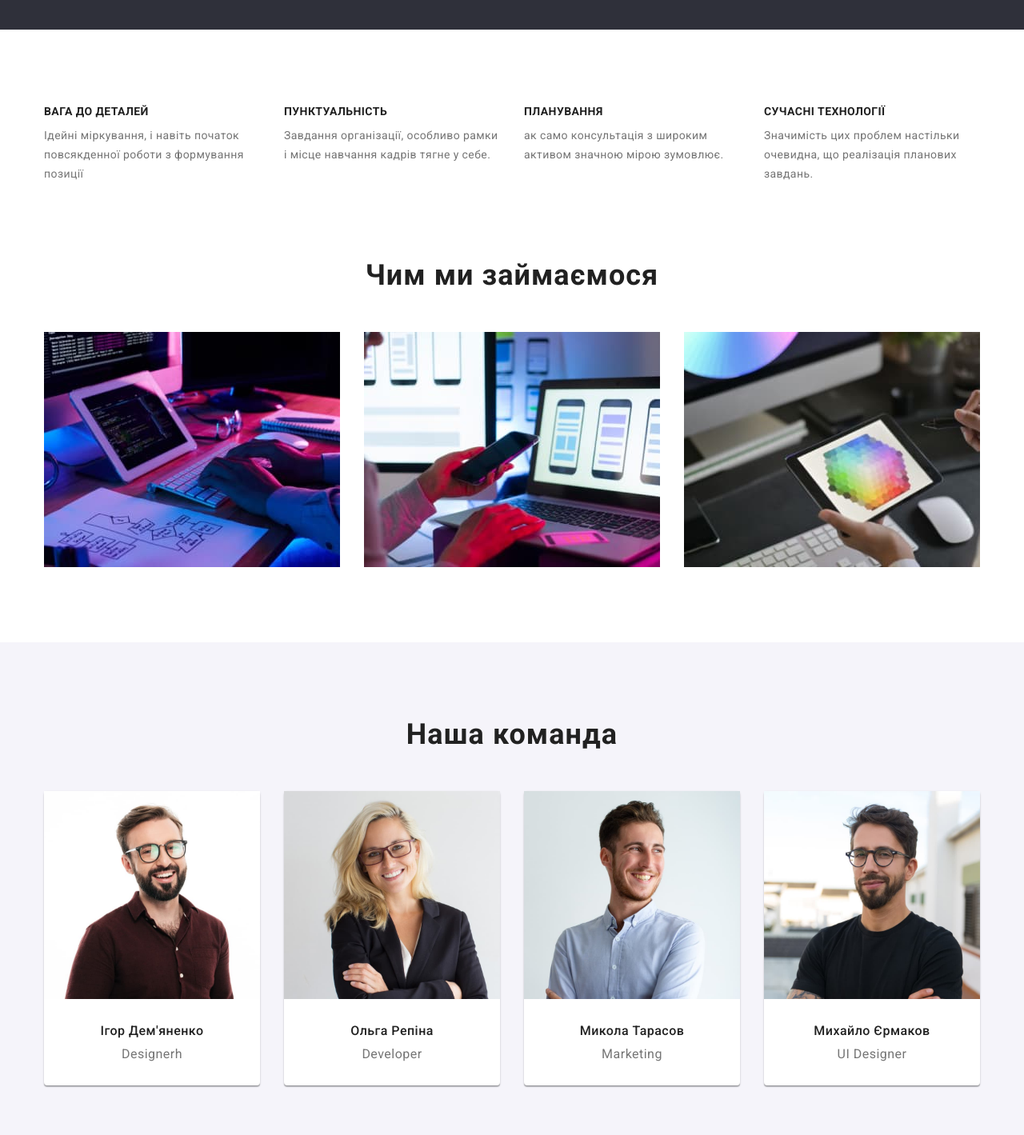
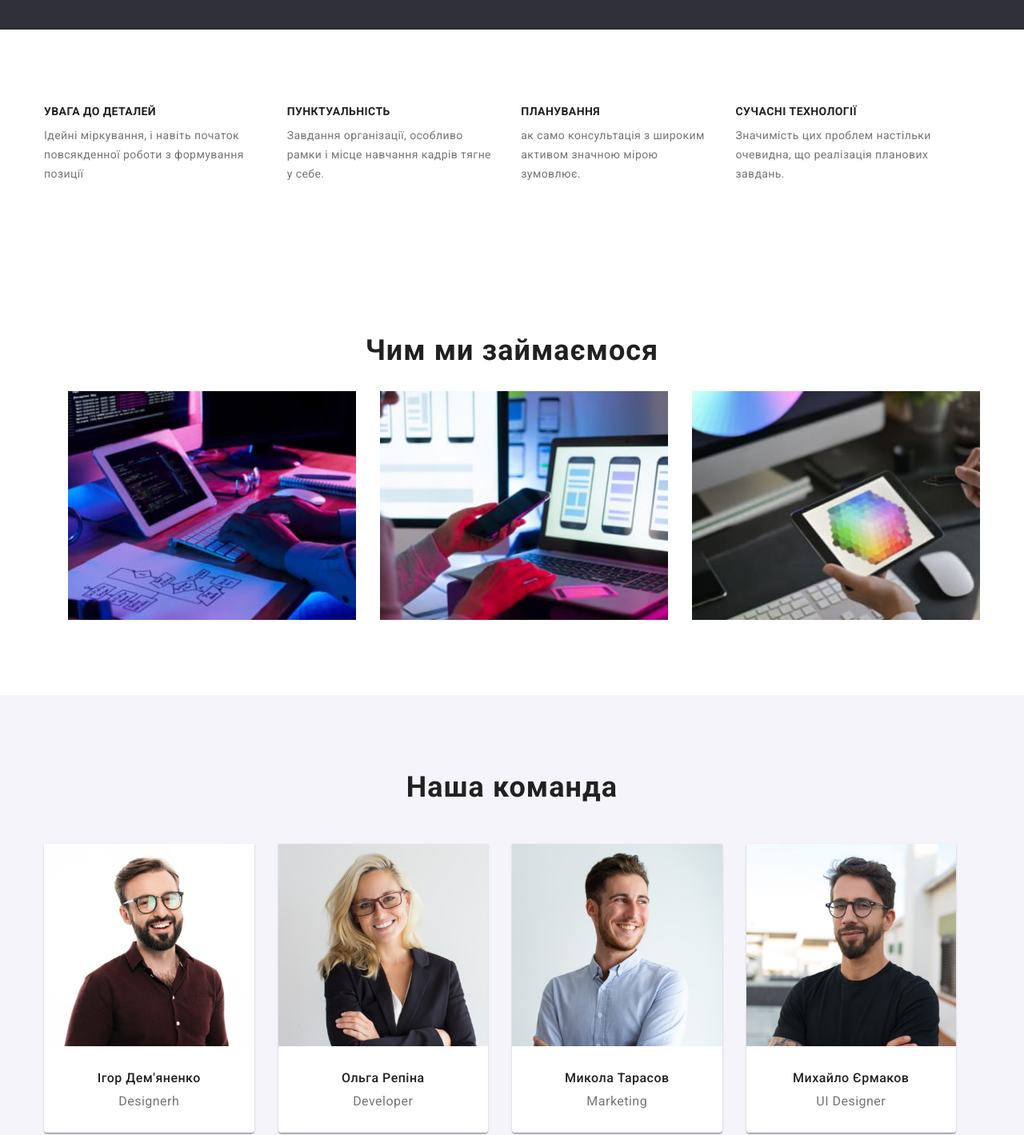
Before and after one commit to HalynaLatuta/goit-markup-hw-03, a plain HTML site: page index.html in a window 1280 px wide. Shown: the part 640-2059 px from the top of the page at 80% size. Drawn offline with nearby package versions, Linux system fonts and the light colour scheme.

Commit message:
виправлення помилок

```diff
--- a/css/style.css
+++ b/css/style.css
@@ -58,15 +58,11 @@ img {
   padding-bottom: 94px;
 }
 
-.card {
-  box-shadow: 0px 1px 3px rgba(0, 0, 0, 0.12), 0px 1px 1px rgba(0, 0, 0, 0.14), 0px 2px 1px rgba(0, 0, 0, 0.2);
-    border-radius: 0px 0px 4px 4px;
-}
-
 /* header */
 .header {
   border-bottom: 1px solid #ececec;
 }
+
 .header .container {
   display: flex;
 }
@@ -78,6 +74,7 @@ img {
   line-height: 16px;
   letter-spacing: 0.02em;
 }
+
 .header-link {
   color: var(--primary-text-color);
   font-weight: 500;
@@ -90,6 +87,7 @@ img {
 .header .link:focus {
   color: var(--color-button-accent);
 }
+
 .nav {
   display: flex;
   align-items: center;
@@ -102,6 +100,7 @@ img {
   align-items: center;
   margin-left: auto;
 }
+
 .logo {
   font-family: 'Raleway', sans-serif;
   font-weight: 700;
@@ -110,9 +109,11 @@ img {
   letter-spacing: 0.03em;
   color: #000000;
 }
+
 .logo-last-part {
   color: var(--color-button-accent);
 }
+
 .site-nav {
   display: flex;
   flex-direction: row;
@@ -129,6 +130,7 @@ img {
 .contacts-item {
   margin-right: 50px;
 }
+
 .site-nav-item:last-child,
 .contacts-item:last-child {
   margin-right: 0;
@@ -154,8 +156,9 @@ img {
 .hero {
   background-color: var(--second-bg-color);
   text-align: center;
-  padding: 200px;
+  padding: 200px 0;
 }
+
 .hero-title {
   width: 695px;
   color: var(--color-text-white);
@@ -163,8 +166,9 @@ img {
   font-size: 44px;
   line-height: 60px;
   letter-spacing: 0.06em;
-  margin: 0 auto 30px auto;
+  margin: 0 auto 30px;
 }
+
 .button {
   background-color: var(--color-button-accent);
   font-family: 'Roboto';
@@ -194,12 +198,6 @@ img {
 /* about features*/
 .feature-section-list {
   display: flex;
-  flex-direction: row;
-  justify-content: space-between;
-}
-.feature-section-item {
-  display: inline-block;
-  max-width: 270px;
 }
 
 .feature-section-title {
@@ -211,6 +209,7 @@ img {
   letter-spacing: 0.03em;
   text-transform: uppercase;
 }
+
 .feature-section-text {
   color: var(--secont-text-color);
   font-size: 14px;
@@ -220,28 +219,41 @@ img {
   letter-spacing: 0.03em;
 }
 
+.feature-section-item:nth-child(3n) {
+  margin-right: 0;
+}
+
+.feature-section-item:nth-last-child(-n + 4) {
+  padding-right: 30px;;
+}
+
 /* section wedo*/
-
-.section.works {
-  padding-top: 0;
-}
 
 .section-title.works {
   font-size: 36px;
   line-height: 42px;
   text-align: center;
   letter-spacing: 0.03em;
-  margin-bottom: 50px;
+  margin-bottom: 30px;
 }
+
 .our-works-list {
   display: flex;
-  flex-direction: row;
-  justify-content: space-between;
+}
+
+.works-card {
+  flex-basis: calc(100% / 3 - 30px);
+  margin-left: 30px;
 }
 
 /*our team*/
 .section.our-team {
   background-color: var(--color-secondary);
+}
+.card {
+  box-shadow: 0px 1px 3px rgba(0, 0, 0, 0.12), 0px 1px 1px rgba(0, 0, 0, 0.14), 0px 2px 1px rgba(0, 0, 0, 0.2);
+  border-radius: 0px 0px 4px 4px;
+  width: 270px;
 }
 .our-team-section-title {
   text-align: center;
@@ -253,8 +265,6 @@ img {
 }
 .our-team-section-list {
   display: flex;
-  flex-direction: row;
-  justify-content: space-between;
 }
 .our-team-section-list-item {
   background-color: var(--primary-bg-color);
@@ -272,12 +282,17 @@ img {
   letter-spacing: 0.03em;
   margin-bottom: 10px;
 }
+
 .our-team-member-position {
   color: var(--secont-text-color);
   font-weight: 400;
   font-size: 16px;
   line-height: 19px;
   letter-spacing: 0.03em;
+}
+.our-team-section-list-card {
+  flex-basis: calc(100% / 4 - 30px);
+  margin-right: 30px;
 }
 
 /*footer*/
@@ -287,14 +302,17 @@ img {
   padding-top: 60px;
   padding-bottom: 60px;
 }
+
 .logo.bottom {
   display: inline-block;
   color: var(--primary-bg-color);
   margin-bottom: 20px;
 }
+
 .address {
   width: 231px;
 }
+
 .adress-contacts-link,
 .adress-location {
   display: inline-block;
@@ -305,25 +323,29 @@ img {
   line-height: 24px;
   letter-spacing: 0.03em;
 }
+
 .address-list-item {
   margin-bottom: 10px;
 }
+
 .address-list-item:last-child {
   margin-bottom: 0;
 }
+
 .adress-contacts-link:hover,
 .adress-contacts-link:focus {
   color: var(--color-button-accent);
 }
+
 .adress-contacts-link {
   color: rgba(255, 255, 255, 0.6);
 }
 
 /*portfolio*/
-/* our projects */
 .title-none {
   display: none;
 }
+
 .our-projects-button-list {
   display: flex;
   justify-content: center;
@@ -334,21 +356,19 @@ img {
   background-color: var(--color-secondary);
   color: var(--primary-text-color);
   font-family: 'Roboto';
-  font-style: normal;
   font-weight: 500;
   font-size: 16px;
   line-height: 26px;
-  text-align: center;
   letter-spacing: 0.03em;
-  padding: 8px 50px;
-  border-radius: 4px;
-  border-color: transparent;
+  padding: 6px 25px;
   cursor: pointer;
+  border: none;
 }
 
 .our-projects-button-list-item:not(:last-child) {
   margin-right: 8px;
 }
+
 
 .button-filter:hover,
 .button-filter:focus {
@@ -356,10 +376,9 @@ img {
   color: var(--primary-bg-color);
 }
 
-/* Our projects */
+
 .our-projects-list {
   display: flex;
-  flex-direction: row;
   flex-wrap: wrap;
 }
 
@@ -386,13 +405,8 @@ img {
 }
 
 .our-projects-list-item {
-  display: inline-block;
-  width: calc((100% - 60px) / 3);
   margin-bottom: 30px;
   margin-right: 30px;
-  border-style: solid;
-  border-width: 1px;
-  box-sizing: border-box;
   border: none;
 }
 
--- a/index.html
+++ b/index.html
@@ -12,7 +12,13 @@
       href="https://fonts.googleapis.com/css2?family=Raleway:wght@700&family=Roboto:wght@400;500;700;900&display=swap"
       rel="stylesheet"
     />
-    <link rel="stylesheet" href="https://cdnjs.cloudflare.com/ajax/libs/modern-normalize/1.1.0/modern-normalize.min.css" integrity="sha512-wpPYUAdjBVSE4KJnH1VR1HeZfpl1ub8YT/NKx4PuQ5NmX2tKuGu6U/JRp5y+Y8XG2tV+wKQpNHVUX03MfMFn9Q==" crossorigin="anonymous" referrerpolicy="no-referrer" />
+    <link
+      rel="stylesheet"
+      href="https://cdnjs.cloudflare.com/ajax/libs/modern-normalize/1.1.0/modern-normalize.min.css"
+      integrity="sha512-wpPYUAdjBVSE4KJnH1VR1HeZfpl1ub8YT/NKx4PuQ5NmX2tKuGu6U/JRp5y+Y8XG2tV+wKQpNHVUX03MfMFn9Q=="
+      crossorigin="anonymous"
+      referrerpolicy="no-referrer"
+    />
     <link rel="stylesheet" href="./css/style.css" />
   </head>
 
@@ -57,11 +63,13 @@
     <!--hero-->
     <main class="main">
       <section class="hero">
+        <div class="container">
           <h1 class="hero-title">
             ЕФЕКТИВНІ РІШЕННЯ ДЛЯ <br />
             ВАШОГО БІЗНЕСУ
           </h1>
           <button type="button" class="button">Замовити послугу</button>
+        </div>
       </section>
 
       <!--about features-->
@@ -70,32 +78,40 @@
         <div class="container">
           <h2 class="title-none">Прихований заголовок</h2>
           <ul class="feature-section-list">
-            <li class="feature-section-item">
-              <h3 class="feature-section-title">ВАГА ДО ДЕТАЛЕЙ</h3>
+            <li>
+              <div class="feature-section-item">
+                <h3 class="feature-section-title">УВАГА ДО ДЕТАЛЕЙ</h3>
                 <p class="feature-section-text">
                   Ідейні міркування, і навіть початок повсякденної роботи з
                   формування позиції
                 </p>
+              </div>
             </li>
-            <li class="feature-section-item">
+            <li>
+              <div class="feature-section-item">
                 <h3 class="feature-section-title">ПУНКТУАЛЬНІСТЬ</h3>
                 <p class="feature-section-text">
                   Завдання організації, особливо рамки і місце навчання кадрів
                   тягне у себе.
                 </p>
+              </div>
             </li>
-            <li class="feature-section-item">
+            <li>
+              <div class="feature-section-item">
                 <h3 class="feature-section-title">ПЛАНУВАННЯ</h3>
                 <p class="feature-section-text">
                   ак само консультація з широким активом значною мірою зумовлює.
                 </p>
+              </div>
             </li>
-            <li class="feature-section-item">
+            <li>
+              <div class="feature-section-item">
                 <h3 class="feature-section-title">СУЧАСНІ ТЕХНОЛОГІЇ</h3>
                 <p class="feature-section-text">
                   Значимість цих проблем настільки очевидна, що реалізація
                   планових завдань.
                 </p>
+              </div>
             </li>
           </ul>
         </div>
@@ -106,13 +122,13 @@
         <div class="container">
           <h2 class="section-title works">Чим ми займаємося</h2>
           <ul class="our-works-list">
-            <li>
+            <li class="works-card">
               <img src="./img/laptop.jpg" alt="laptop" width="370" />
             </li>
-            <li>
+            <li class="works-card">
               <img src="./img/clonphone.jpg" alt="clonphone" width="370" />
             </li>
-            <li>
+            <li class="works-card">
               <img src="./img/colors.jpg" alt="colors" width="370" />
             </li>
           </ul>
@@ -124,7 +140,8 @@
         <h2 class="our-team-section-title">Наша команда</h2>
         <div class="container">
           <ul class="our-team-section-list">
-            <li class="our-team-section-list-item card">
+            <li class="our-team-section-list-card card">
+              <div class="our-team-section-list-item">
                 <!-- фото Демяненка -->
               <img
                 class="our-team-section-photo"
@@ -137,9 +154,12 @@
                 <h3 class="our-team-member-name">Ігор Дем'яненко</h3>
                 <p class="our-team-member-position">Designerh</p>
               </div>
+              </div>
+
             </li>
 
-            <li class="our-team-section-list-item card">
+            <li class="our-team-section-list-card card">
+              <div class="our-team-section-list-item">
               <!-- фото Репіної-->
               <img
                 class="our-team-section-photo"
@@ -151,8 +171,10 @@
                 <h3 class="our-team-member-name">Ольга Репіна</h3>
                 <p class="our-team-member-position">Developer</p>
               </div>
+              </div>
             </li>
-            <li class="our-team-section-list-item card">
+            <li class="our-team-section-list-card card">
+              <div class="our-team-section-list-item">
               <!-- фото Тарасова-->
               <img
                 class="our-team-section-photo"
@@ -164,8 +186,10 @@
                 <h3 class="our-team-member-name">Микола Тарасов</h3>
                 <p class="our-team-member-position">Marketing</p>
               </div>
+              </div>
             </li>
-            <li class="our-team-section-list-item card">
+            <li class="our-team-section-list-card card">
+              <div class="our-team-section-list-item">
               <!-- фото Єрмакова-->
               <img
                 class="our-team-section-photo"
@@ -176,6 +200,7 @@
               <div class="our-team-section-list-item-text">
                 <h3 class="our-team-member-name">Михайло Єрмаков</h3>
                 <p class="our-team-member-position">UI Designer</p>
+              </div>
               </div>
             </li>
           </ul>
```
Lines whose indentation alone changed are shown as unchanged.
